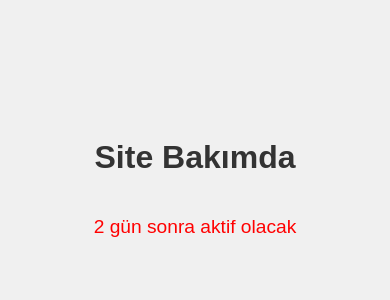
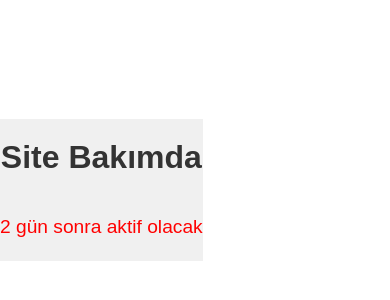
Before and after one commit to yusufuyar01/kyk_yemek_kahvalti, a React (Vite) app in the folder kykyemek/: page / in a window 390 px wide. Shown: the part 232-532 px from the top of the page. Built offline with nearby package versions, Linux system fonts and the light colour scheme.

Commit message:
Update MobileMealPlanner.css

```diff
--- a/kykyemek/src/MobileMealPlanner.css
+++ b/kykyemek/src/MobileMealPlanner.css
@@ -1,25 +1,34 @@
-/* Tüm ekranı kapsayacak şekilde ayarlar */
+/* Tüm sayfa ve ekranı kapsamak için genel ayarlar */
+html, body {
+  width: 100%;
+  height: 100%;
+  margin: 0;
+  padding: 0;
+  overflow: hidden;
+}
+
+/* Tam ekran kapsama */
 .maintenance-container {
   display: flex;
   flex-direction: column;
   justify-content: center;
   align-items: center;
-  width: 100vw; /* Tam genişlik */
-  height: 100vh; /* Tam yükseklik */
-  margin: 0; /* Kenar boşluklarını kaldır */
-  padding: 0; /* İç boşlukları kaldır */
-  background-color: #f0f0f0;
+  width: 100%; /* Yatayda tam genişlik */
+  height: 100%; /* Dikeyde tam yükseklik */
+  background-color: #f0f0f0; /* Arka plan rengi */
   color: #333;
   font-family: Arial, sans-serif;
-  box-sizing: border-box; /* Padding ve border'ı hesaba katar */
+  box-sizing: border-box;
 }
 
+/* Ana mesaj stili */
 .maintenance-message {
   font-size: 2rem;
   font-weight: bold;
   text-align: center;
 }
 
+/* Alt mesaj (2 gün sonra aktif olacak) stili */
 .maintenance-submessage {
   color: red;
   font-size: 1.2rem;
```
